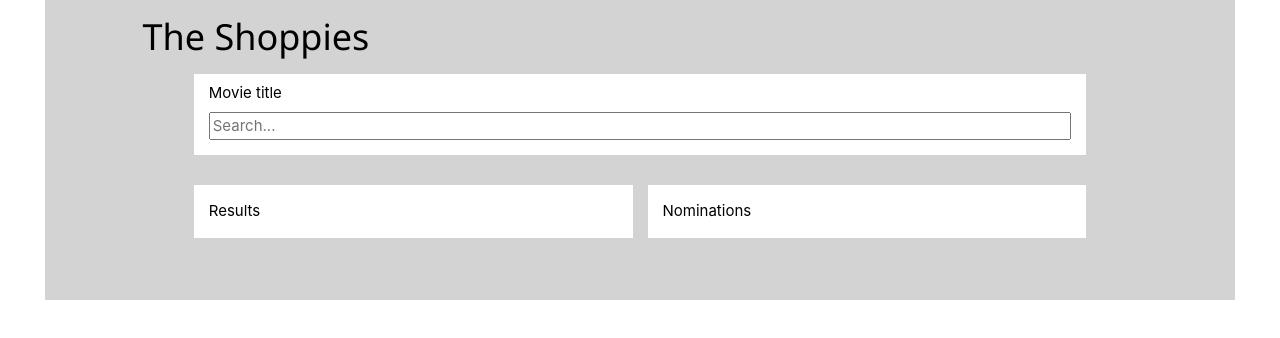
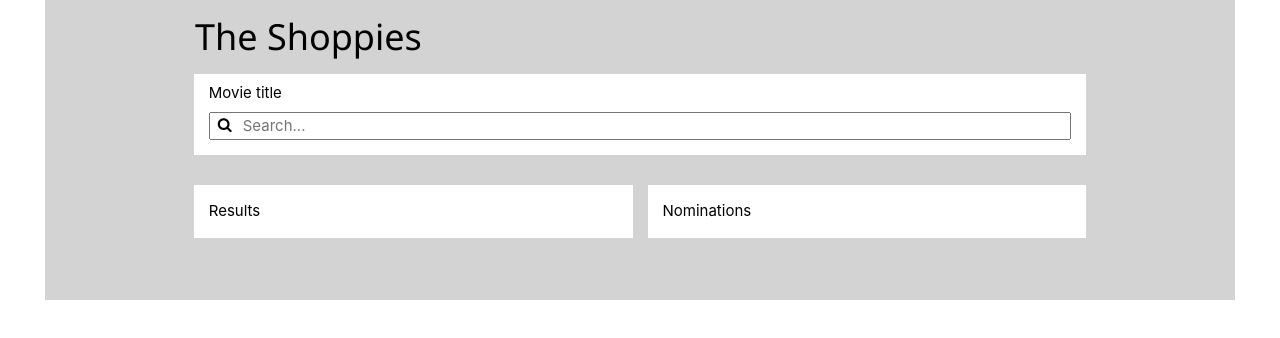
Before and after one commit to veeteeran/shoppies, a React (Create React App) app: page / in a window 1280 px wide. Shown: the top 338 px of the page. Built offline with nearby package versions, Linux system fonts and the light colour scheme.

Commit message:
Add magnifying glass icon

```diff
--- a/src/App.css
+++ b/src/App.css
@@ -10,7 +10,7 @@
 }
 
 .container h1 {
-  margin-left: 6.5rem;
+  margin-left: 10rem;
 }
 
 .search-container {
@@ -37,14 +37,20 @@
   margin-bottom: 1rem;
 }
 
-/* .search { position: relative; }
-.search input { text-indent: 30px;}
+.search {
+  position: relative;
+}
+
+.search-container input {
+  text-indent: 30px;
+}
+
 .search .fa-search {
   position: absolute;
   top: 5px;
   left: 24px;
   font-size: 15px;
-} */
+}
 
 .bottom-box {
   width: 75%;
--- a/src/App.js
+++ b/src/App.js
@@ -5,9 +5,6 @@ import './App.css';
 
 function App() {
     const [textInput, setTextInput] = useState('');
-    const [nominees, setNominees] = useState(
-        localStorage.getItem('nominees' || '')
-    );
 
     const handleChange = event => {
         setTextInput(event.target.value);
@@ -121,8 +118,9 @@ function App() {
         <h1>The Shoppies</h1>
         <div className='search-container'>
               <label htmlFor='title'>Movie title</label>
-              {/* <div className='search'>
-                <i class="fa fa-search" aria-hidden="true"></i> */}
+              <div className='search'>
+                  <i class="fa fa-search" aria-hidden="true"></i>
+              </div>
                 <input
                     type='search'
                     id='title'
@@ -131,7 +129,6 @@ function App() {
                     onChange={handleChange}
                     onKeyPress={handleKeypress}
                 />
-              {/* </div> */}
         </div>
         <div className='bottom-box'>
             <div className='results'>
@@ -144,7 +141,7 @@ function App() {
                 <div className='nominations-text'>
                       Nominations
                 </div>
-                  <ul id='nominations-list'>{ nominees }</ul>
+                  <ul id='nominations-list'></ul>
             </div>
           </div>
         <div id="id01" className="w3-modal">
```
